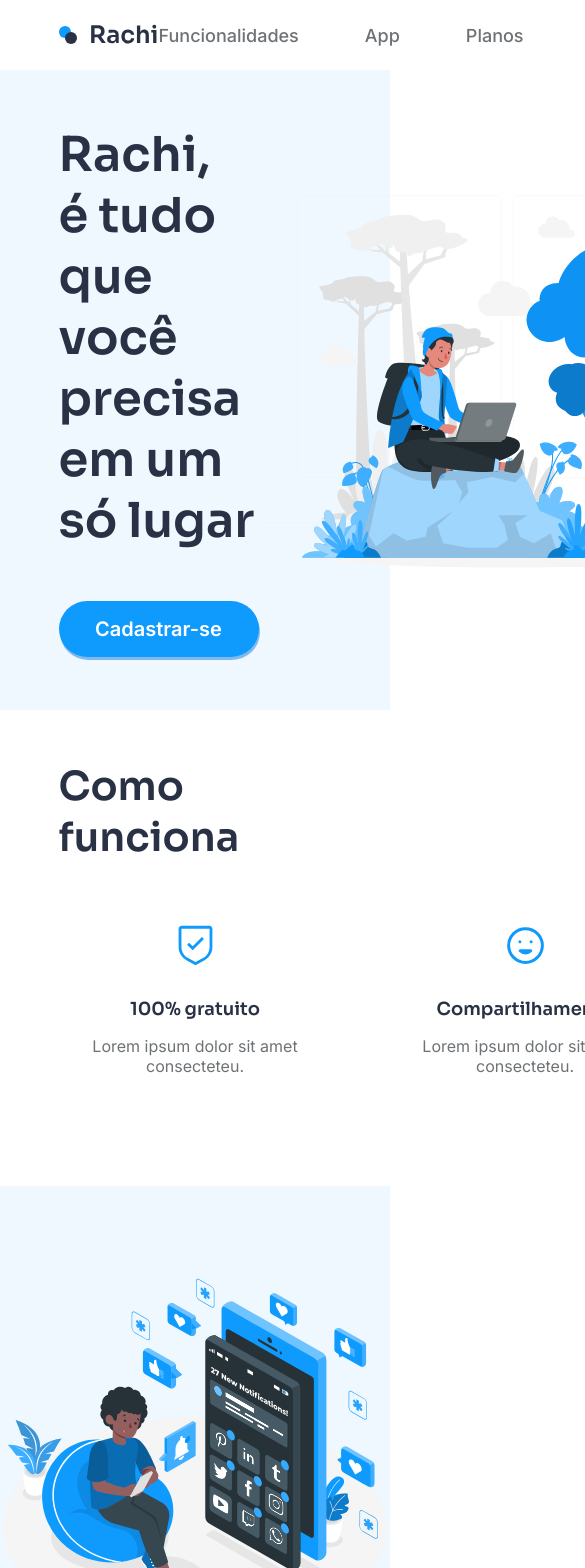
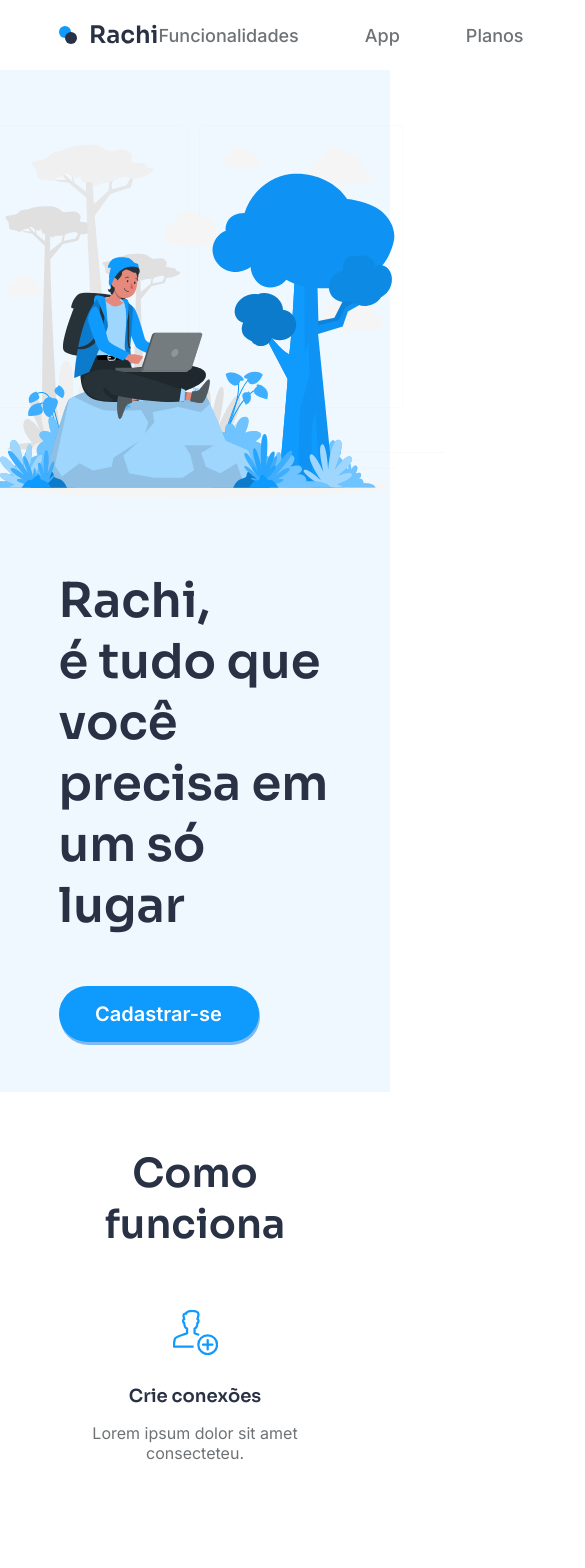
Before and after one commit to d0ugui/codelandia, a React (Create React App) app in the folder rachi/: page / in a window 390 px wide. Shown: the top 1568 px of the page, 585 px wide, since content can reach past the window. Built offline with nearby package versions, Linux system fonts and the light colour scheme.

Commit message:
style: creating media queries (996px)

```diff
--- a/rachi/src/components/Card/styles.js
+++ b/rachi/src/components/Card/styles.js
@@ -2,6 +2,7 @@ import styled from 'styled-components';
 
 export const Container = styled.div`
   width: 100%;
+  max-width: 370px;
   display: flex;
   flex-direction: column;
   align-items: center;
--- a/rachi/src/components/Contact/styles.js
+++ b/rachi/src/components/Contact/styles.js
@@ -63,4 +63,10 @@ export const Content = styled.div`
     }
   }
 
+  @media (max-width: 996px) {
+    p {
+      width: 60%;
+    }
+  }
+
 `;
--- a/rachi/src/components/Hero/styles.js
+++ b/rachi/src/components/Hero/styles.js
@@ -6,6 +6,10 @@ export const Container = styled.section`
 
   display: flex;
   justify-content: center;
+
+  @media (max-width: 996px) {
+    height: auto;
+  }
 `;
 
 export const Content = styled.div`
@@ -27,4 +31,16 @@ export const Content = styled.div`
   button {
     margin-top: 50px;
   }
+
+  @media (max-width: 996px) {
+    flex-direction: column;
+
+    img {
+      order: -1;
+    }
+
+    button {
+      margin-bottom: 50px;
+    }
+  }
 `;
--- a/rachi/src/components/Plans/styles.js
+++ b/rachi/src/components/Plans/styles.js
@@ -28,6 +28,7 @@ export const Cards = styled.div`
   display: flex;
   flex: 1 1 auto;
   align-items: center;
+  justify-content: center;
   gap: 30px;
   margin-top: 96px;
   margin-bottom: 130px;
--- a/rachi/src/components/Title.js
+++ b/rachi/src/components/Title.js
@@ -5,4 +5,5 @@ export const Title = styled.h2`
   font-size: 40px;
   font-weight: 600;
   font-family: 'Sora', sans-serif;
+  text-align: center;
 `;
--- a/rachi/src/components/Works/styles.js
+++ b/rachi/src/components/Works/styles.js
@@ -5,19 +5,27 @@ export const Container = styled.section`
   max-width: 70%;
   margin: 0 auto;
 
-  height: 476px;
   display: flex;
   flex-direction: column;
   align-items: center;
   justify-content: center;
 
+  h2 {
+    margin-top: 56px;
+  }
+
   ul {
     display: flex;
+    flex-wrap: wrap;
+    align-items: center;
+    justify-content: center;
+    margin-bottom: 109px;
 
     li {
       display: flex;
       flex-direction: column;
       align-items: center;
+      justify-content: center;
       padding: 60px;
 
       img {
```
